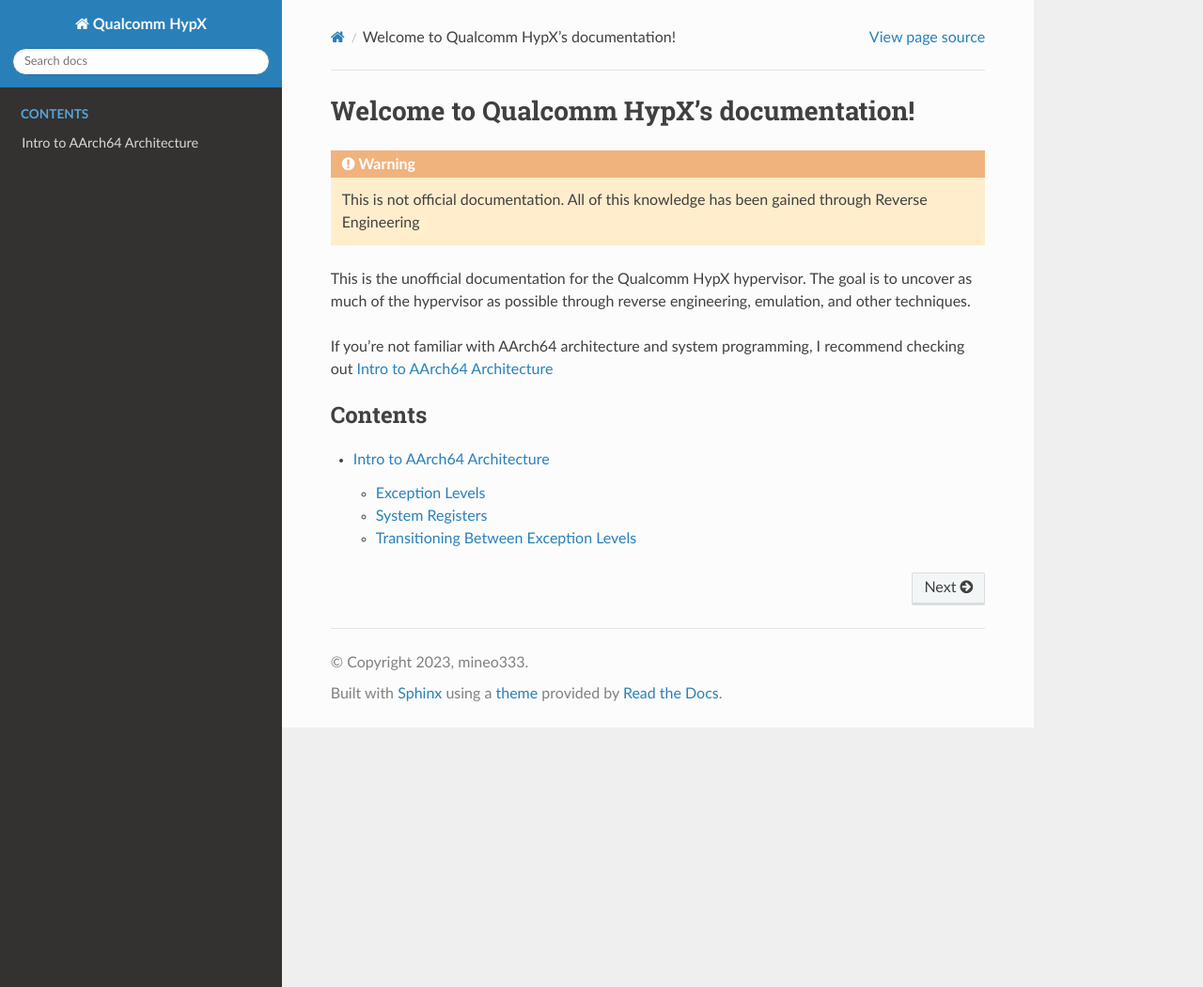
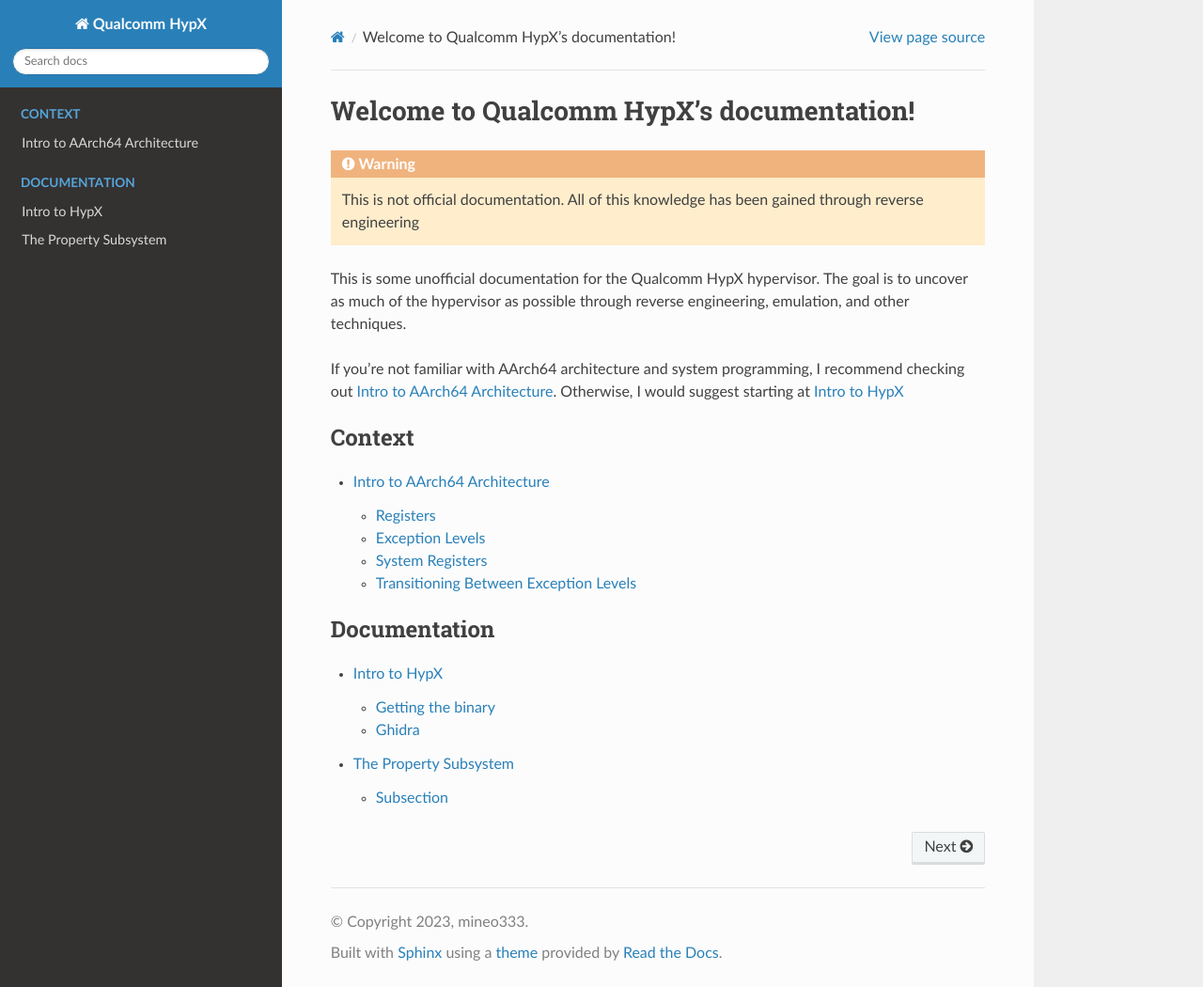
Before and after one commit to mineo333/Qualcomm-HypX, a Sphinx documentation site: the page built from docs/source/index.rst, in a window 1280 px wide and 1050 px high. Shown: the whole window at 94% size. Built offline with Sphinx 7.4.7 and the Read the Docs theme 2.0.0, drawn with Linux system fonts in a browser that asks for light colours.

Commit message:
more documentation

```diff
--- a/docs/source/index.rst
+++ b/docs/source/index.rst
@@ -9,13 +9,19 @@
 
 .. warning::
 
-   This is not official documentation. All of this knowledge has been gained through Reverse Engineering
+   This is not official documentation. All of this knowledge has been gained through reverse engineering
 
-This is the unofficial documentation for the Qualcomm HypX hypervisor. The goal is to uncover as much of the hypervisor as possible through reverse engineering, emulation, and other techniques.
+This is some unofficial documentation for the Qualcomm HypX hypervisor. The goal is to uncover as much of the hypervisor as possible through reverse engineering, emulation, and other techniques.
 
-If you're not familiar with AArch64 architecture and system programming, I recommend checking out :doc:`context/intro`
+If you're not familiar with AArch64 architecture and system programming, I recommend checking out :doc:`context/intro`. Otherwise, I would suggest starting at :doc:`general/intro`
 
 .. toctree::
-   :caption: Contents
+   :caption: Context
 
    context/intro
+
+.. toctree::
+   :caption: Documentation
+
+   general/intro
+   properties/property
--- a/docs/source/properties/property.rst
+++ b/docs/source/properties/property.rst
@@ -1,4 +1,8 @@
 The Property Subsystem
 =======================
 
-The property subsystem is a key subsystem within the Qualcomm Hypervisor as it contains various key addresses
+The property subsystem is a key subsystem within the Qualcomm Hypervisor as it contains various key addresses.
+
+
+Subsection
+----------
```
Also changed, not shown: docs/source/context/intro.rst (+15 -2 lines), docs/source/general/intro.rst (added, +13 -0 lines), docs/source/assets/vbar.png (added).
